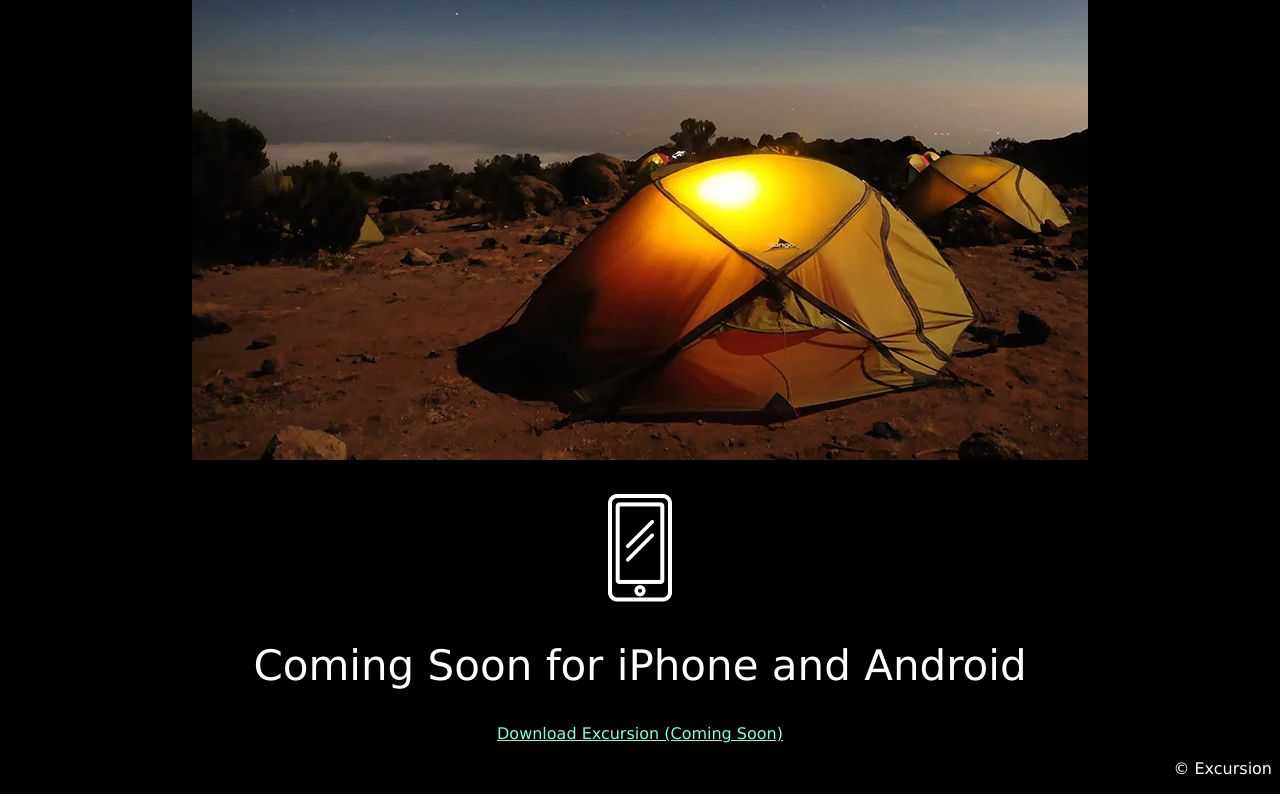
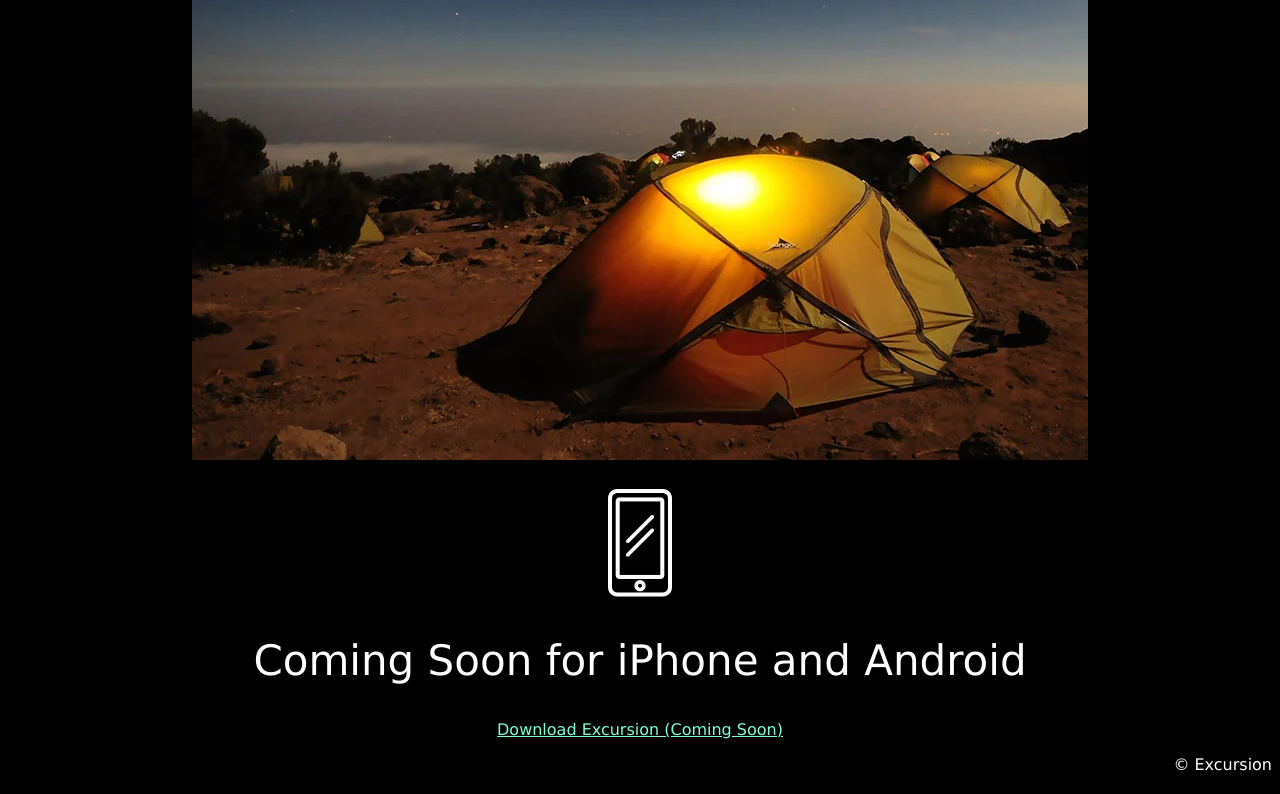
Before and after one commit to jolbol1/excurison, a plain HTML site: page index.html in a window 1280 px wide. Shown: the part 529-1323 px from the top of the page. Drawn offline with Linux system fonts and the light colour scheme.

Commit message:
change footer padding to percentage

```diff
--- a/resources/css/style.css
+++ b/resources/css/style.css
@@ -30,6 +30,6 @@ footer p {
     text-align: right;
 }
 
-footer img {
-    margin-top: 30px;
+footer {
+    margin-top: 2%;
 }
```
